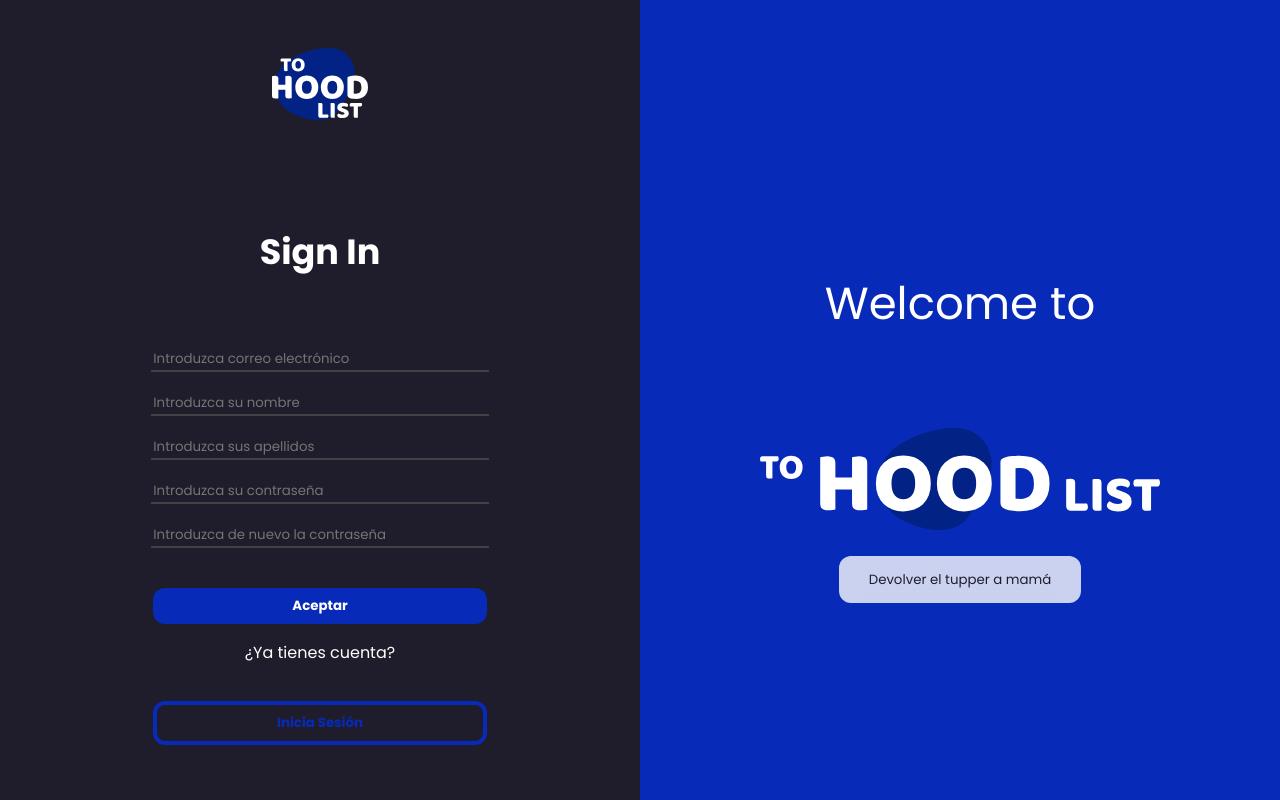
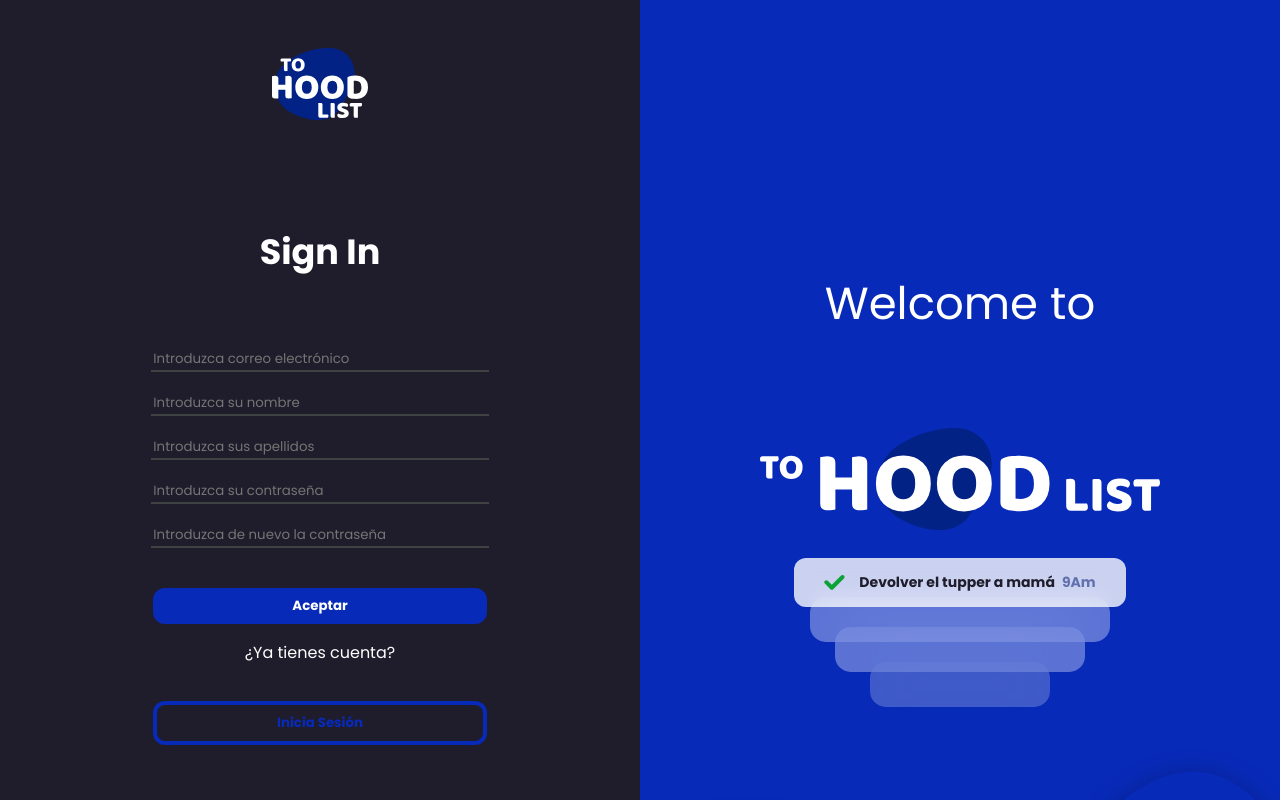
Before and after one commit to javierdominguezsuarez/ToHoodList, a Django app: page /registro in a window 1280 px wide. Run offline with Django 3.2, Linux system fonts and the light colour scheme; some libraries are stand-ins or nearby versions.

Commit message:
Finished Sign In page. Missing responsive

```diff
--- a/usuarios/static/estilos/signin.css
+++ b/usuarios/static/estilos/signin.css
@@ -28,13 +28,16 @@ h1 {
     flex-direction: column;
     width: 50%;
     align-items: center;
+    height: 100%;
 }
+
 form {
     display: flex;
     flex-direction: column;
     align-content: center;
     align-self: center;
     align-items: center ;
+    height: 100%;
 }
 input {
     background-color: #1F1D2B;
@@ -101,13 +104,81 @@ button{
     margin-top: 6em;
 }
 
+
 .cuadrado{
     background-color: rgba(255, 255, 255, 0.79);
     border-radius: 12px;
     margin-top: 2em;
     padding-left: 30px;
     padding-right: 30px;
-    font-size: smaller;
+    font-size: 14px;
     backdrop-filter: blur(9px);
     color: #1F1D2B;
+    display: flex;
+    flex-direction: row;
+    font-weight: bold;
+    z-index: 1000;
 }
+
+
+.tick_icon{
+    width: 1.5em;
+    height: auto;
+    margin-right: 1em;
+}
+
+#hour_txt{
+    margin-left: 0.5em;
+    color: #6271AE;
+}
+.subcuadrado{
+    position: relative;
+    border-radius: 15.82px;
+    height: 45px;
+    margin: auto;
+}
+
+.subcuadrado1{
+    top: -10px;
+    background: rgba(151, 167, 233, 0.59);
+    z-index: 20;
+    width: 300px;
+    backdrop-filter: blur(28.4811px);
+}
+
+.subcuadrado2{
+    top: -25px;
+    background: rgba(115, 135, 220, 0.78);
+    z-index: 10;
+    width: 250px;
+    backdrop-filter: blur(28.4811px);
+}
+
+.subcuadrado3{
+    top: -35px;
+    background: rgba(85, 110, 207, 0.72);
+    z-index: 5;
+    width: 180px;
+    backdrop-filter: blur(28.4811px);
+}
+
+.example_notes{
+    flex: 1;
+    align-items: center;
+    padding-top: 70px;
+}
+
+.footer_img{
+    width: 100%;
+    color: #000;
+}
+
+@media (max-width: 600px){
+    .left{
+        width: 100% !important;
+    }
+
+    .right{
+        display: none !important;
+    }
+}
--- a/usuarios/templates/estilos/signin.html
+++ b/usuarios/templates/estilos/signin.html
@@ -30,10 +30,23 @@
             <div class = "right">
                 <h1 id = "welcome">Welcome to</h1>
                 <img src = "{% static 'estilos/logo_sup.svg'%}" class = "logo_right" alt = "ToHoodList Icon">
+
                 <div class="cuadrado">
-                    <p>Devolver el tupper a mamá</p>
+                    <img src ="{% static 'estilos/tick.svg'%}" class = "tick_icon" alt = "tick">
+                    <p>Devolver el tupper a mamá </p><p id = "hour_txt">9Am</p>
+                </div>
+                <div class = "example_note">
+
+                    <div class = "subcuadrado subcuadrado1"></div>
+                    <div class = "subcuadrado subcuadrado2"></div>
+                    <div class = "subcuadrado subcuadrado3"></div>
+
+                </div>
+                <div class = "footer">
+                    <img src = "{% static 'estilos/footerShape.png'%}" class ="footer_img" alt = "">
                 </div>
             </div>
+
         </div>
     </body>
 </html>
```
Also changed, not shown: usuarios/static/estilos/tick.svg (added).
